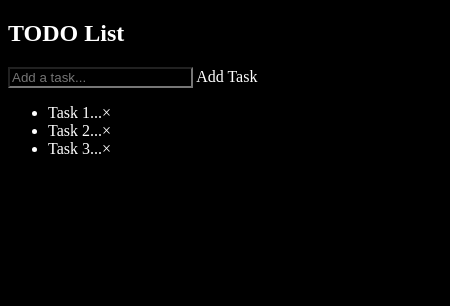
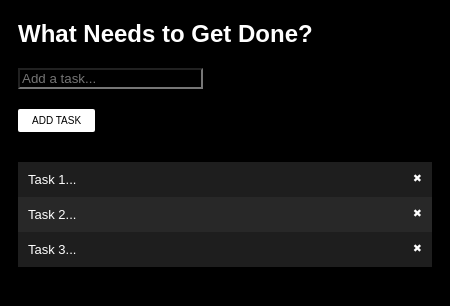
Before and after one commit to DanielJPiazza/electron-todo-list, an Electron app: page index.html in a window 450 px wide. Drawn offline with Linux system fonts and the light colour scheme.

Commit message:
Format and styling. Add comments.

```diff
--- a/index.html
+++ b/index.html
@@ -7,17 +7,21 @@
   </head>
 
   <body>
-    <div>
-      <h2>TODO List</h2>
+    <div class="container">
+      <h2>What Needs to Get Done?</h2>
       <input type="text" id="newTaskInput" placeholder="Add a task...">
-      <span onclick="createTask()">Add Task</span>
+      <div>
+        <span id="taskButton" onclick="createTask()">ADD TASK</span>
+      </div>
     </div>
 
-    <ul id="todoList">
-      <li>Task 1...</li>
-      <li>Task 2...</li>
-      <li>Task 3...</li>
-    </ul>
+    <div class="container">
+      <ul id="todoList">
+        <li>Task 1...</li>
+        <li>Task 2...</li>
+        <li>Task 3...</li>
+      </ul>
+    </div>
 
     <script src="todo.js" async defer></script>
   </body>
--- a/main.js
+++ b/main.js
@@ -5,8 +5,10 @@ const { app, BrowserWindow, Menu, session } = require('electron');
 function createWindow() {
 	// Create the browser window.
 	let win = new BrowserWindow({
-		width: 800,
-		height: 600,
+		width: 450,
+		height: 550,
+		minWidth: 450,
+		minHeight: 550,
 		webPreferences: {
 			nodeIntegration: true
 		}
--- a/style.css
+++ b/style.css
@@ -1,8 +1,73 @@
+/* Global styles. */
+
 * {
   background-color: black;
   color: white;
+  font-family: sans-serif;
+  user-select: none;
+  box-sizing: border-box;
 }
 
-.checked {
-  text-decoration: line-through;
+.container {
+  margin: 10px 10px;
 }
+
+/* Add Task button styling. */
+
+#taskButton {
+  background-color: white;
+  border: none;
+  color: black;
+  padding: 6px 14px;
+  text-align: center;
+  display: inline-block;
+  font-size: 10px;
+  border-radius: 2px;
+  margin: 20px 0px;
+}
+
+/* To-do list styling. */
+
+#todoList {
+  list-style: none;
+  margin: 0;
+  padding: 0;
+  font-size: 13px;
+}
+
+#todoList > li {
+  padding: 10px;
+}
+
+#todoList > li:nth-of-type(even) {
+  background-color: rgb(40, 40, 40) ;
+}
+
+#todoList > li:nth-of-type(odd) {
+  background-color: rgb(30, 30, 30) ;
+}
+
+#todoList > li:hover {
+  background: rgb(20, 20, 20);
+  transition: 0.3s;
+}
+
+/* Close button styling. */
+
+.closeButton {
+  float: right;
+  background-color: rgba(0, 0, 0, 0);
+  font-size: 11px;
+}
+
+.closeButton:hover {
+  color: red;
+  transition: 0.3s;
+}
+
+/* Add check mark to task when clicked (checked class is toggled. */
+
+.checked::before {
+  content: '\2713\00A0';
+  font-size: 11px;
+}
--- a/todo.js
+++ b/todo.js
@@ -1,4 +1,9 @@
 'use strict';
+
+// -- GLOBAL VARIABLES --
+
+var closeButtonClasses = 'closeButton';
+var closeButton = '\u2716';
 
 // -- INITIAL SETUP --
 
@@ -7,8 +12,8 @@ var nodes = document.getElementsByTagName('LI');
 
 for (var i = 0; i < nodes.length; i++) {
     var span = document.createElement('SPAN');
-    var txt = document.createTextNode('\u00D7');
-    span.className = 'closeButton';
+    var txt = document.createTextNode(closeButton);
+    span.className = closeButtonClasses;
     span.appendChild(txt);
     nodes[i].appendChild(span);
 }
@@ -25,13 +30,13 @@ list.addEventListener('click', function(ev) {
 var remove = document.getElementsByTagName('LI');
 for (var i = 0; i < remove.length; i++) {
     remove[i].addEventListener('click', function(ev) {
-        if (ev.target.className == 'closeButton') {
+        if (ev.target.className == closeButtonClasses) {
             ev.target.parentNode.remove();
         }
     }, false);
 }
 
-// -- MAIN NEW TASK FUNCTION --
+// -- NEW TASK FUNCTION --
 
 // Create a new list item when 'Add Task' is clicked.
 function createTask() {
@@ -53,8 +58,8 @@ function createTask() {
 
     // Append close button and add remove node event to new item.
     var span = document.createElement('SPAN');
-    var txt = document.createTextNode('\u00D7');
-    span.className = 'closeButton';
+    var txt = document.createTextNode(closeButton);
+    span.className = closeButtonClasses;
     span.appendChild(txt);
     span.addEventListener('click', function(ev) {
         ev.target.parentNode.remove();
```
